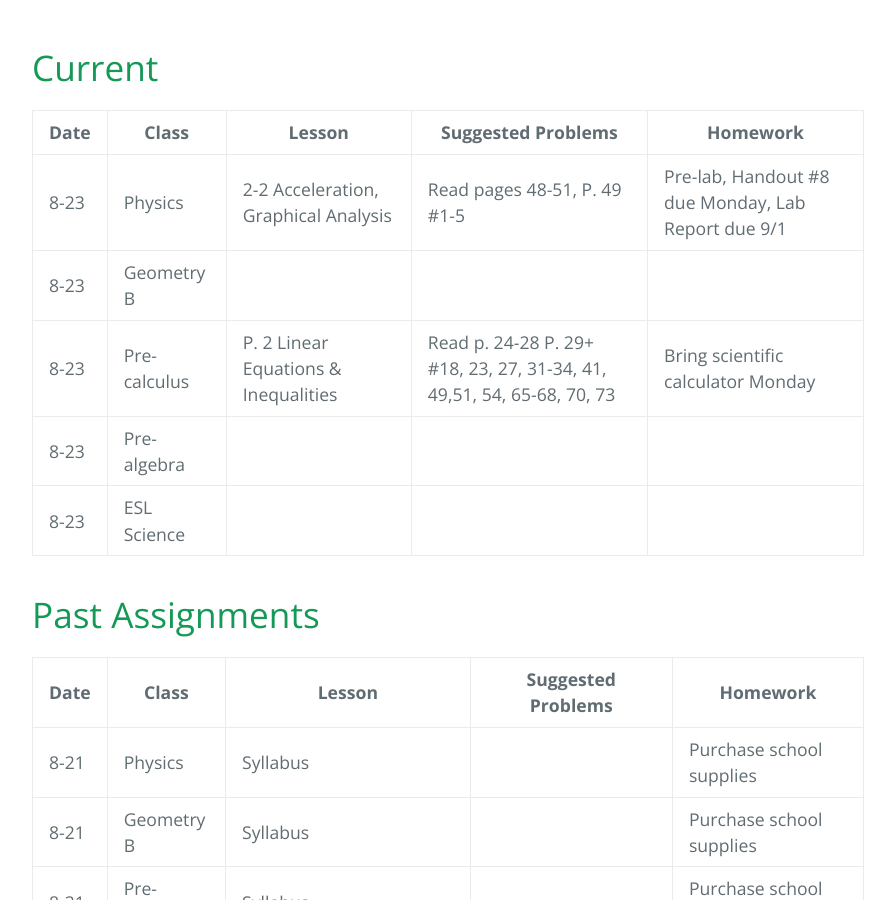
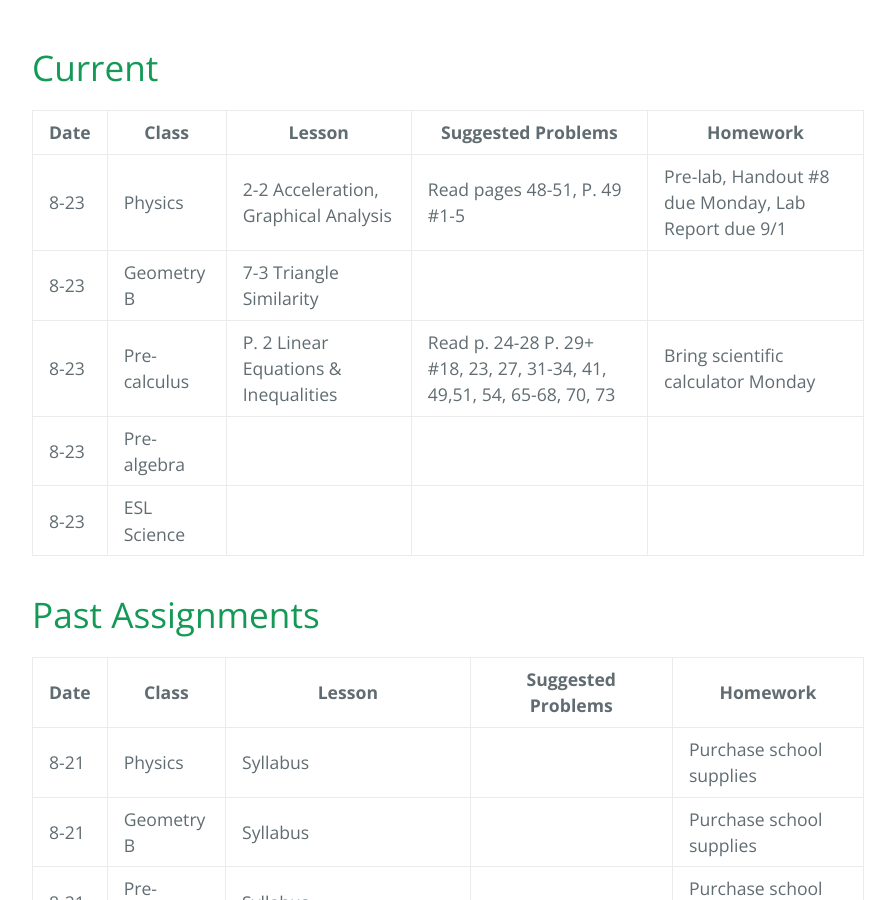
Before and after one commit to gpayoo/gpayoo, a Jekyll site: the page built from index.md, in a window 1280 px wide and 900 px high, scrolled down 458 px. Shown: the whole window, without its empty margins (192-1087 px from the left). Built offline with Jekyll 4.4.1, drawn with Linux system fonts in a browser that asks for light colours; our own code applies the rules of GitHub Pages for plain Markdown files.

Commit message:
Update index.md

```diff
--- a/index.md
+++ b/index.md
@@ -10,7 +10,7 @@ layout: default
 | Date | Class | Lesson | Suggested Problems | Homework |
 | ---- | ----- | ------ | -------- | ---
 | 8-23 | Physics | 2-2 Acceleration, Graphical Analysis | Read pages 48-51, P. 49 #1-5 | Pre-lab, Handout #8 due Monday, Lab Report due 9/1
-| 8-23 | Geometry B |  | |
+| 8-23 | Geometry B | 7-3 Triangle Similarity | |
 | 8-23 | Pre-calculus | P. 2 Linear Equations & Inequalities| Read p. 24-28 P. 29+ #18, 23, 27, 31-34, 41, 49,51, 54, 65-68, 70, 73 | Bring scientific calculator Monday
 | 8-23 | Pre-algebra |  | |
 | 8-23 | ESL Science |  |  |
```
